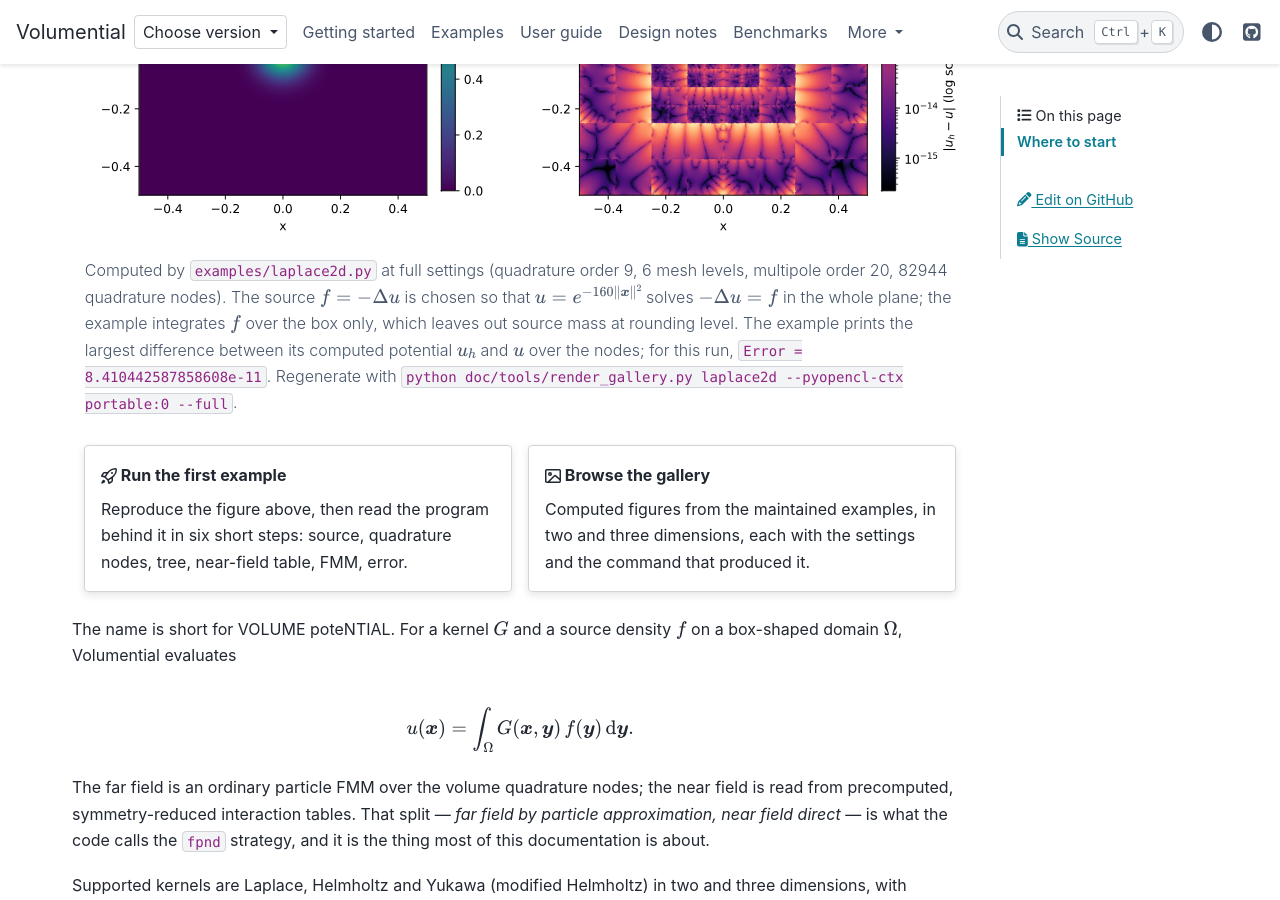
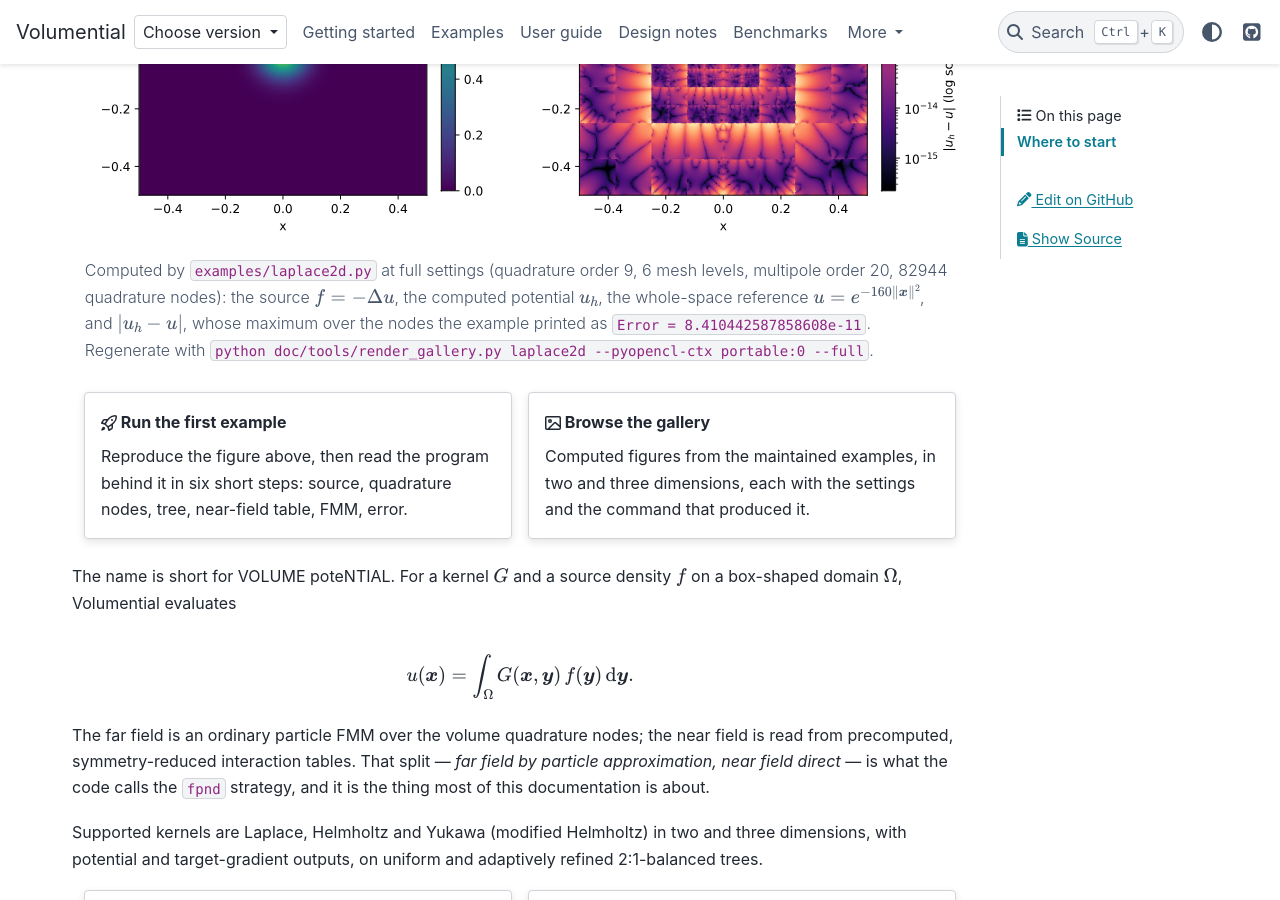
Before and after one commit to xywei/volumential, a Sphinx documentation site: the page built from doc/source/index.md, in a window 1280 px wide and 900 px high, scrolled down 791 px. Built offline with Sphinx 7.4.7 and the PyData theme 0.15.4, drawn with Linux system fonts in a browser that asks for light colours.

Commit message:
docs: shorten the landing caption and wrap the tutorial's long lines
The landing-page caption keeps the settings, the whole-space reference, the
printed error and the regeneration command, and leaves the box-truncation
argument to the tutorial. Two lines of the tutorial's program are wrapped so
that its code blocks do not scroll.

````diff
--- a/doc/source/index.md
+++ b/doc/source/index.md
@@ -26,12 +26,11 @@ first example computes.
 :width: 100%
 
 Computed by `examples/laplace2d.py` at full settings (quadrature order 9,
-6 mesh levels, multipole order 20, 82944 quadrature nodes). The source
-$f = -\Delta u$ is chosen so that $u = e^{-160 \lVert \boldsymbol{x} \rVert^2}$
-solves $-\Delta u = f$ in the whole plane; the example integrates $f$ over the
-box only, which leaves out source mass at rounding level. The example prints
-the largest difference between its computed potential $u_h$ and $u$ over the
-nodes; for this run, `Error = 8.410442587858608e-11`. Regenerate with
+6 mesh levels, multipole order 20, 82944 quadrature nodes): the source
+$f = -\Delta u$, the computed potential $u_h$, the whole-space reference
+$u = e^{-160 \lVert \boldsymbol{x} \rVert^2}$, and $|u_h - u|$, whose maximum
+over the nodes the example printed as `Error = 8.410442587858608e-11`.
+Regenerate with
 `python doc/tools/render_gallery.py laplace2d --pyopencl-ctx portable:0 --full`.
 ```
 
````
Also changed, not shown: doc/source/getting-started/first-volume-potential.md (+8 -4 lines).
